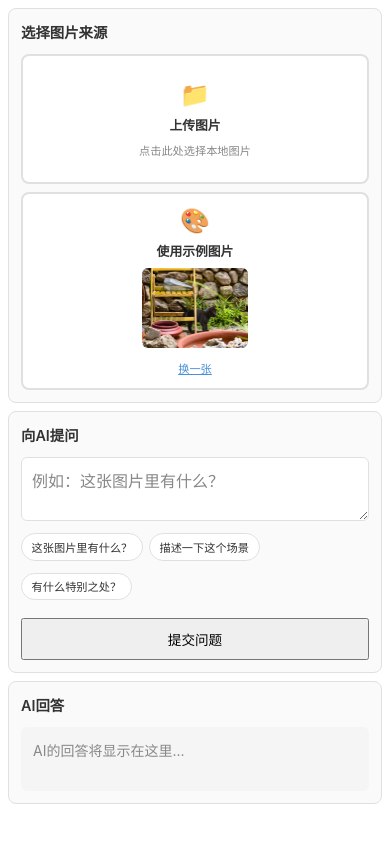
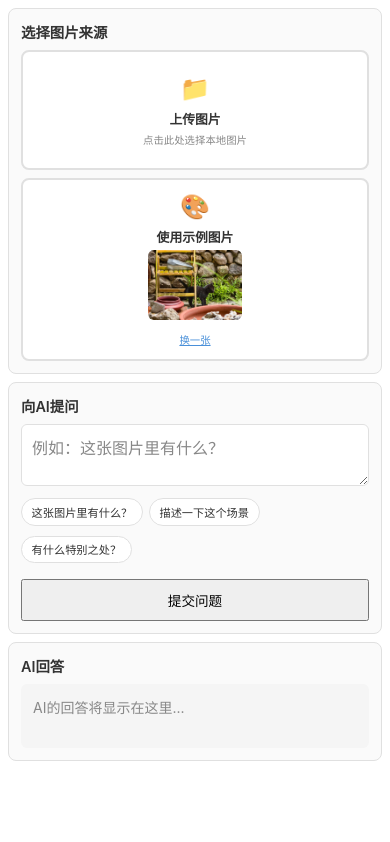
Before and after one commit to PumpkinKiller04/RobotCoachAI, a plain HTML site: page segment task/selection/multimodal.html in a window 390 px wide. Drawn offline with Linux system fonts and the light colour scheme.

Commit message:
auto: 2026-05-25 22:04:30

```diff
--- a/segment task/selection/multimodal.html
+++ b/segment task/selection/multimodal.html
@@ -15,9 +15,10 @@
     body{
       font-family:-apple-system,BlinkMacSystemFont,'Segoe UI',Roboto,'Helvetica Neue',Arial,sans-serif;
       background:var(--bg);color:var(--fg);min-height:100vh;
-      padding:1rem;
+      padding:1rem;overflow-x:hidden;
     }
-    .container{max-width:720px;margin:0 auto}
+    .container{max-width:720px;margin:0 auto;width:100%}
+    img{max-width:100%;height:auto}
     .card{background:var(--card);border:1px solid var(--border);border-radius:.75rem;overflow:hidden;margin-bottom:1rem}
     .card-body{padding:1rem}
     .text-sm{font-size:.875rem}.text-xs{font-size:.75rem}.font-medium{font-weight:500}.font-semibold{font-weight:600}
@@ -65,20 +66,22 @@
 
     /* 手机端 < 640px */
     @media (max-width:639px){
-      body{padding:.5rem}
-      .container{max-width:100%}
+      body{padding:.5rem;overflow-x:hidden}
+      .container{max-width:100%;width:100%}
       .card{border-radius:.5rem;margin-bottom:.5rem}
       .card-body{padding:.75rem}
       .source-split{flex-direction:column;gap:.5rem}
-      .source-panel{min-height:130px;padding:.75rem}
+      .source-panel{min-height:120px;padding:.75rem .5rem}
       .source-panel .panel-icon{font-size:1.5rem}
-      .source-panel .panel-title{font-size:.8rem}
-      .source-panel img{max-height:80px}
-      textarea{font-size:1rem;min-height:4rem}
-      .chip{font-size:.7rem;padding:.3rem .6rem}
-      .section-title{font-size:.9rem}
-      .response-area{font-size:.85rem;line-height:1.7}
+      .source-panel .panel-title{font-size:.8rem;margin-bottom:.25rem}
+      .source-panel img{max-height:70px}
+      textarea{font-size:16px;min-height:3.5rem}
+      .chip{font-size:.7rem;padding:.3rem .6rem;margin-bottom:.25rem}
+      .section-title{font-size:.9rem;margin-bottom:.5rem}
+      .response-area{font-size:.85rem;line-height:1.7;overflow-wrap:break-word;word-break:break-word}
       .btn{font-size:.85rem;padding:.55rem 1rem}
+      .source-panel .panel-hint{font-size:.65rem}
+      .refresh-link{font-size:.65rem}
     }
 
     /* 平板端 640px - 1024px */
```
